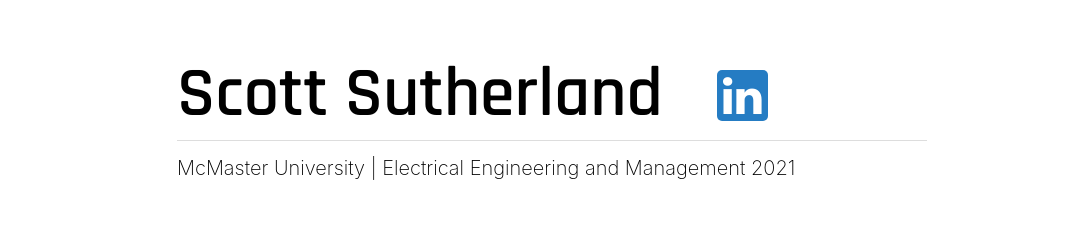
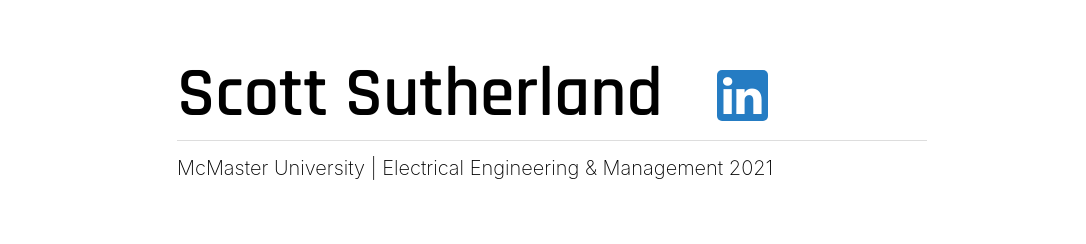
Before and after one commit to scottford14/scott-portfolio, a React (Create React App) app: page / in a window 1280 px wide. Shown: the top 244 px of the page, without its empty margins (88-1174 px from the left). Built offline with nearby package versions, Linux system fonts and the light colour scheme.

Commit message:
Changed and to & for home page

```diff
--- a/src/components/ProfileBox/ProfileBox.js
+++ b/src/components/ProfileBox/ProfileBox.js
@@ -20,7 +20,7 @@ export class ProfileBox extends Component {
                     }
                 </div>
                 <div className="profile-box-school-container">
-                    <h1 className="profile-box-school">McMaster University | Electrical Engineering and Management 2021</h1>
+                    <h1 className="profile-box-school">McMaster University | Electrical Engineering & Management 2021</h1>
                 </div>
 
                 <div className="home-link-container">
```
